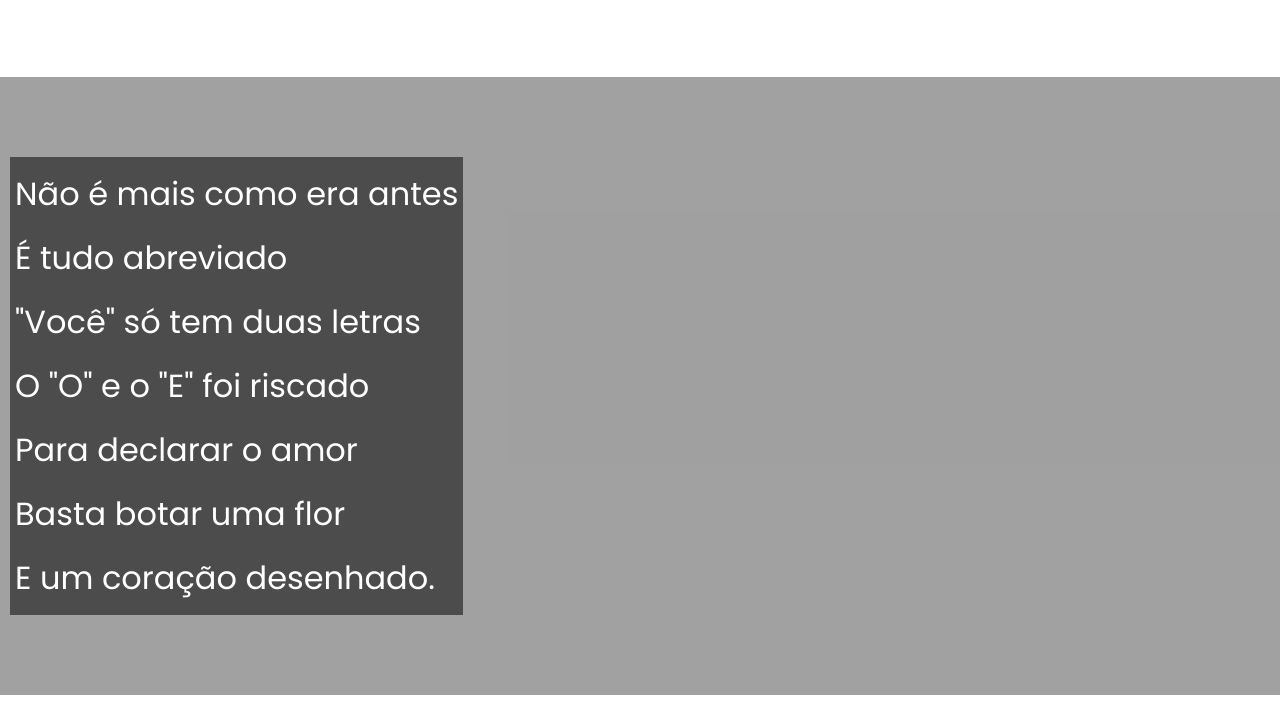
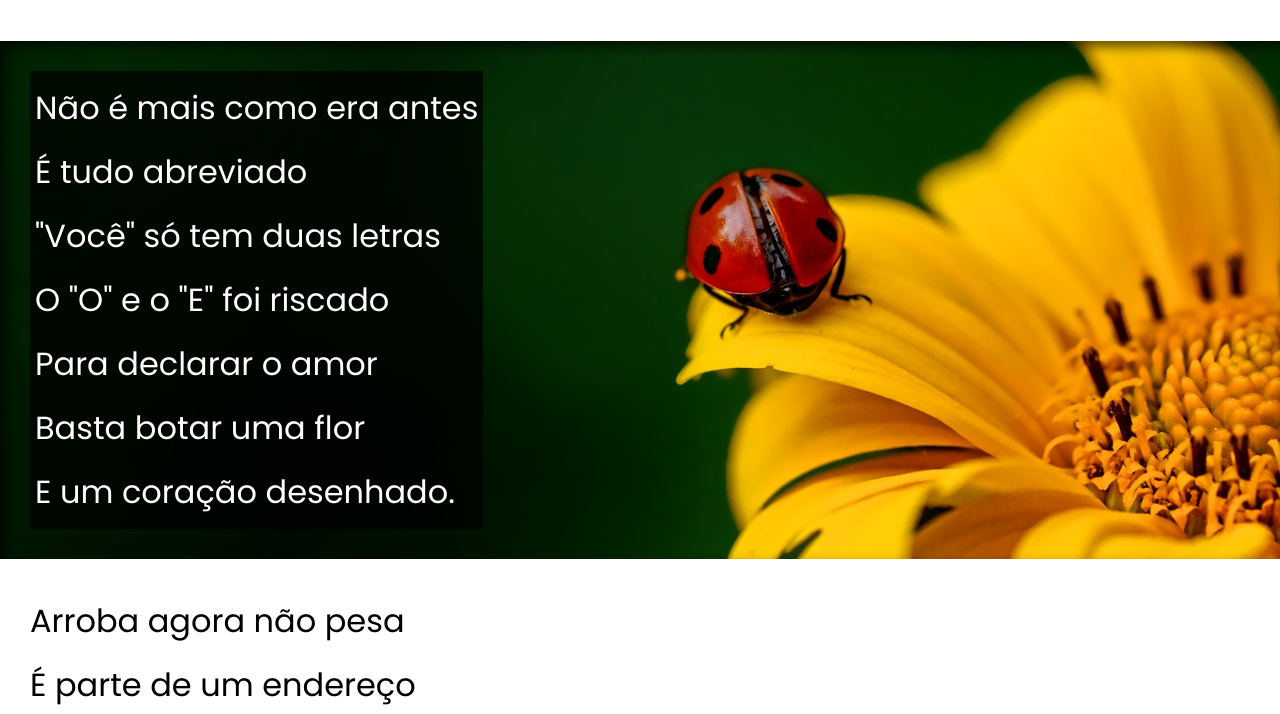
Before and after one commit to paulokaua014/cordel-simples, a plain HTML site: page index.html in a window 1280 px wide. Shown: the part 806-1520 px from the top of the page. Drawn offline with Linux system fonts and the light colour scheme.

Commit message:
terminado projeto

```diff
--- a/index.html
+++ b/index.html
@@ -24,7 +24,7 @@
         </p>
     </section>
 
-    <section class="imagem">
+    <section class="imagem" id="img01">
         <p>
             Não é mais como era antes <br>
             É tudo abreviado <br>
@@ -58,7 +58,7 @@
         </p>
     </section>
 
-    <section class="imagem">
+    <section class="imagem" id="img02">
         <p>
             Tenho saudade das cartas <br>
             Escritas com a própria mão <br>
--- a/style.css
+++ b/style.css
@@ -38,25 +38,42 @@ header p a{
 section{
     padding-top: 10vh;
     padding-bottom: 10vh;
+    padding: 30px;
     line-height: 2em;
     font-size: 2.5vw;
 
 }
 
+section p{
+    padding-bottom: 2em;
+}
+
 .normal{
     background-color: rgb(255, 255, 255);
     color: rgb(0, 0, 0);
-    padding-left: 10px;
+
 }
 .imagem{
     background-color: rgba(128, 126, 126, 0.205);
     color: white;
-    padding-left: 10px;
+    box-shadow:  inset 6px 6px 12px 0px rgba(0, 0, 0, 0.623);
+    background-attachment: fixed;
 }
 .imagem p{
     display: inline-block;
     padding: 5px;
-    background-color:rgba(0, 0, 0, 0.527); ;
+    background-color:rgba(0, 0, 0, 0.705);
+    text-shadow: 1px 1px 0px black;
+}
+
+#img01{
+background-image: url(imagens/background001.jpg);
+background-position: right center;
+background-size: cover;
+}
+#img02{
+background-image: url(imagens/background002.jpg);
+background-size: cover;
 }
 footer{
     background-color: black;
```
